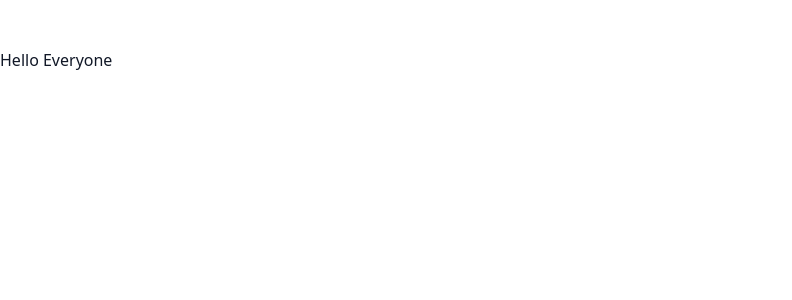
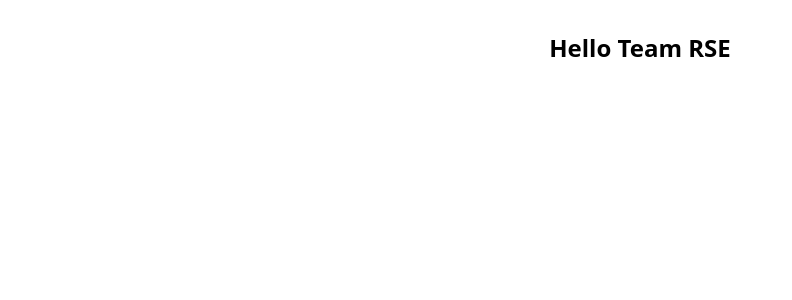
Before and after one commit to roranger216/landing-page-rse, a Next.js app: page / in a window 1280 px wide. Shown: the top 300 px of the page, without its empty margins (0-792 px from the left). Built offline with nearby package versions, Linux system fonts and the light colour scheme.

Commit message:
third commit

```diff
--- a/src/pages/index.tsx
+++ b/src/pages/index.tsx
@@ -2,8 +2,8 @@ import React from "react";
 
 const index = () => {
   return (
-    <div className="text-gray-900 pt-12 pr-0 pb-14 pl-0 bg-white">
-      <div>Hello Everyone</div>
+    <div className="text-center m-8 text-2xl font-bold">
+      <div>Hello Team RSE</div>
     </div>
   );
 };
```
